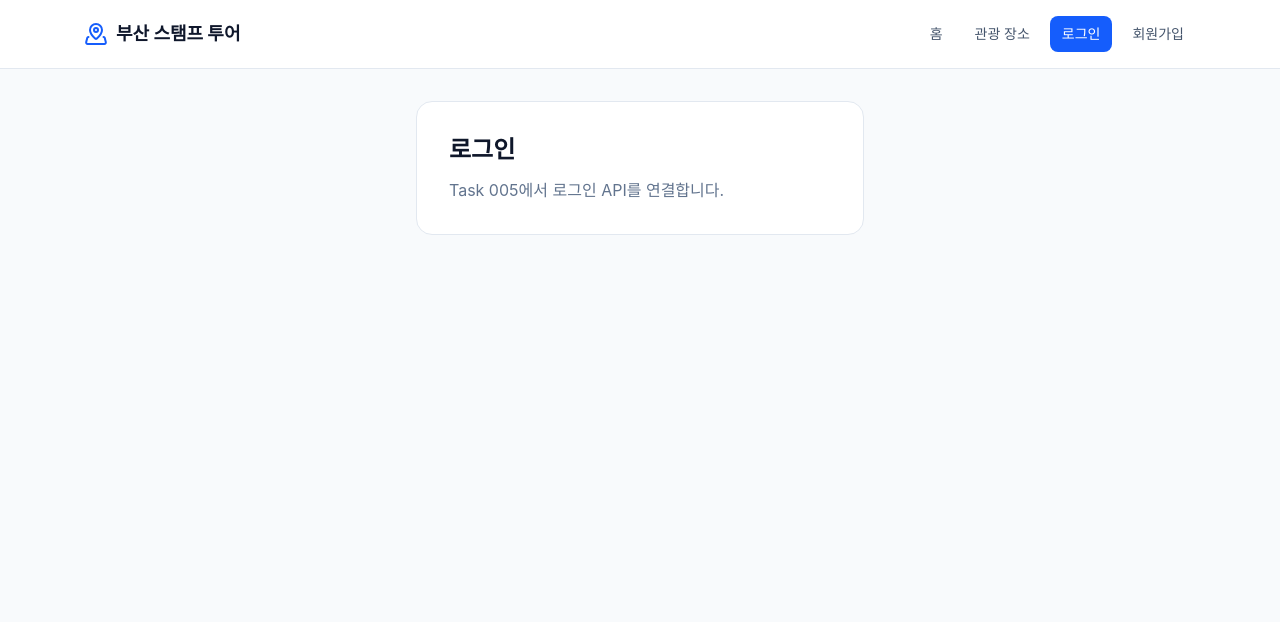
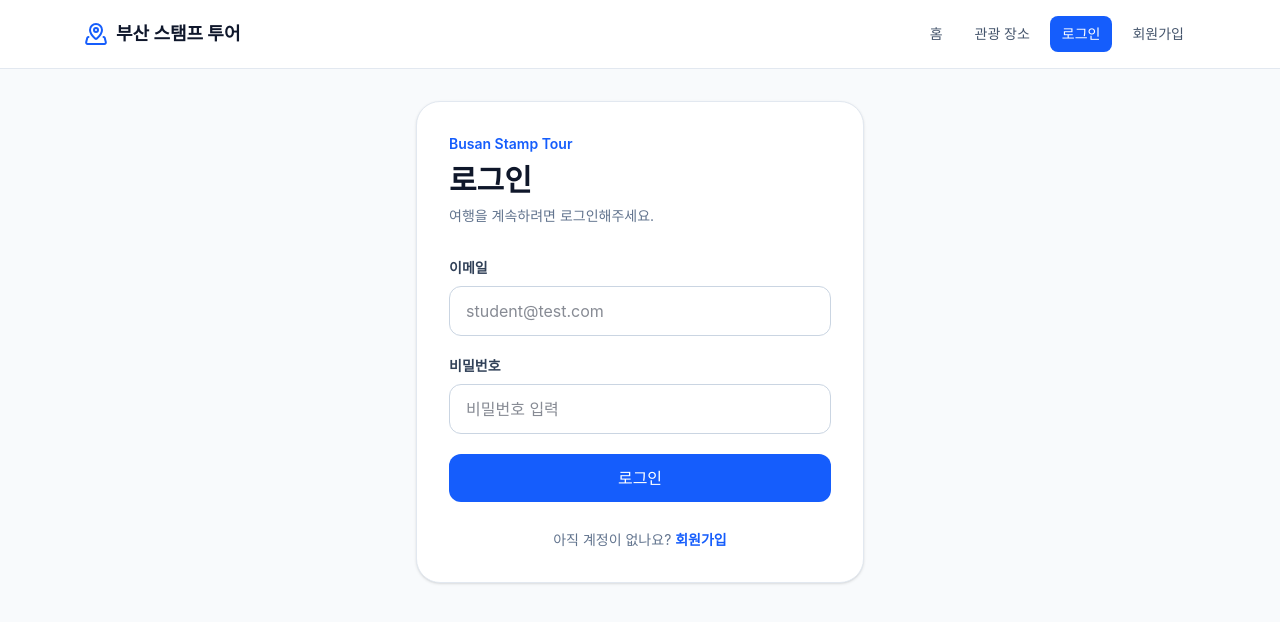
Before and after one commit to baesu123/busanstamp-maset-front, a React (Vite) app: page /login in a window 1280 px wide. Shown: the top 622 px of the page. Built offline with nearby package versions, Linux system fonts and the light colour scheme; a web font is replaced by a local one.

Commit message:
로그인화면

```diff
--- a/src/pages/LoginPage.jsx
+++ b/src/pages/LoginPage.jsx
@@ -1,11 +1,142 @@
+import { useState } from "react";
+import { useMutation } from "@tanstack/react-query";
+import { Link, useLocation, useNavigate } from "react-router";
+
+import { login } from "../api/authApi";
+import FormInput from "../components/form/FormInput";
+import { useAuthStore } from "../stores/authStore";
+import { getApiErrorMessage } from "../utils/getApiErrorMessage";
+
 function LoginPage() {
+  const navigate = useNavigate();
+  const location = useLocation();
+
+  const setAuth = useAuthStore((state) => state.setAuth);
+
+  const [form, setForm] = useState({
+    email: "",
+    password: "",
+  });
+
+  const loginMutation = useMutation({
+    mutationFn: login,
+
+    onSuccess: (response) => {
+      setAuth({
+        user: response.user,
+        accessToken: response.accessToken,
+      });
+
+      const previousPath = location.state?.from?.pathname;
+
+      navigate(previousPath ?? "/", {
+        replace: true,
+      });
+    },
+  });
+
+  const handleChange = (event) => {
+    const { name, value } = event.target;
+
+    setForm((previous) => ({
+      ...previous,
+      [name]: value,
+    }));
+  };
+
+  const handleSubmit = (event) => {
+    event.preventDefault();
+
+    loginMutation.mutate({
+      email: form.email.trim(),
+      password: form.password,
+    });
+  };
+
+  const apiError = loginMutation.isError
+    ? getApiErrorMessage(loginMutation.error, "로그인에 실패했습니다.")
+    : "";
+
+  const successMessage = location.state?.message;
+
   return (
-    <section className="mx-auto max-w-md rounded-2xl border border-slate-200 bg-white p-8">
-      <h1 className="text-2xl font-bold">로그인</h1>
+    <section className="mx-auto max-w-md">
+      <div className="rounded-3xl border border-slate-200 bg-white p-8 shadow-sm">
+        <div className="mb-8">
+          <p className="text-sm font-semibold text-blue-600">
+            Busan Stamp Tour
+          </p>
 
-      <p className="mt-3 text-slate-500">
-        Task 005에서 로그인 API를 연결합니다.
-      </p>
+          <h1 className="mt-2 text-3xl font-bold">로그인</h1>
+
+          <p className="mt-2 text-sm text-slate-500">
+            여행을 계속하려면 로그인해주세요.
+          </p>
+        </div>
+
+        {successMessage && (
+          <div className="mb-5 rounded-xl bg-green-50 px-4 py-3 text-sm text-green-700">
+            {successMessage}
+          </div>
+        )}
+
+        <form onSubmit={handleSubmit} className="space-y-5">
+          <FormInput
+            label="이메일"
+            type="email"
+            name="email"
+            value={form.email}
+            onChange={handleChange}
+            placeholder="student@test.com"
+            autoComplete="email"
+            required
+          />
+
+          <FormInput
+            label="비밀번호"
+            type="password"
+            name="password"
+            value={form.password}
+            onChange={handleChange}
+            placeholder="비밀번호 입력"
+            autoComplete="current-password"
+            required
+          />
+
+          {apiError && (
+            <div
+              role="alert"
+              className="rounded-xl bg-red-50 px-4 py-3 text-sm text-red-700"
+            >
+              {apiError}
+            </div>
+          )}
+
+          <button
+            type="submit"
+            disabled={loginMutation.isPending}
+            className="
+              w-full rounded-xl bg-blue-600 px-5 py-3
+              font-semibold text-white transition
+              hover:bg-blue-500
+              disabled:cursor-not-allowed
+              disabled:bg-slate-400
+            "
+          >
+            {loginMutation.isPending ? "로그인 중..." : "로그인"}
+          </button>
+        </form>
+
+        <p className="mt-7 text-center text-sm text-slate-500">
+          아직 계정이 없나요?{" "}
+          <Link
+            to="/signup"
+            className="font-semibold text-blue-600 hover:text-blue-500"
+          >
+            회원가입
+          </Link>
+        </p>
+      </div>
     </section>
   );
 }
```
